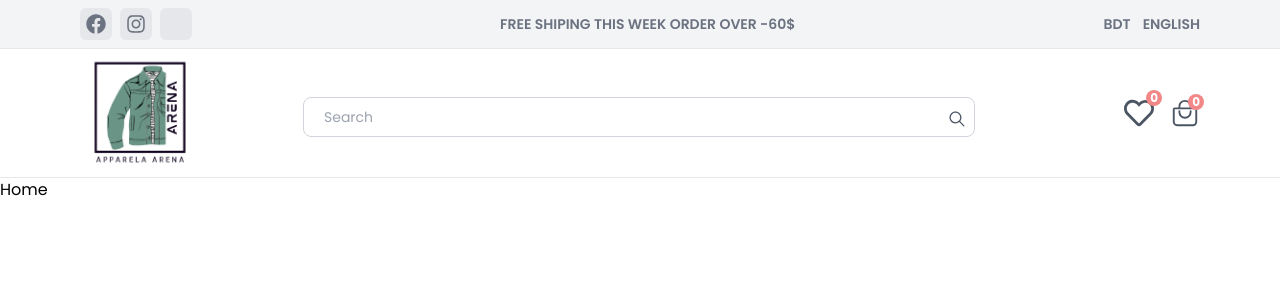
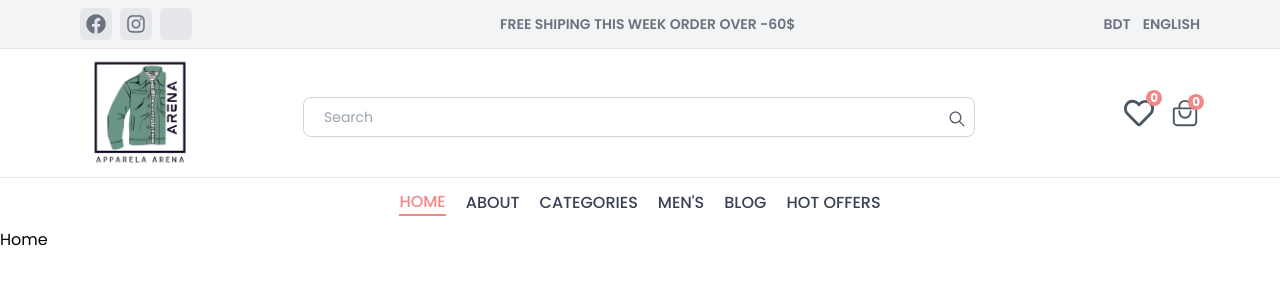
Before and after one commit to mdmitulhossen/arena-client, a React (Vite) app: page / in a window 1280 px wide. Shown: the top 300 px of the page. Built offline with nearby package versions, Linux system fonts and the light colour scheme; some icons are missing.

Commit message:
navbar bottom done

```diff
--- a/src/components/header/Navbar.jsx
+++ b/src/components/header/Navbar.jsx
@@ -1,3 +1,4 @@
+import NavbarBottom from "./NavbarBottom";
 import NavbarMiddle from "./NavbarMiddle";
 import NavbarTop from "./NavbarTop";
 
@@ -6,6 +7,7 @@ const Navbar = () => {
         <div className="">
             <NavbarTop/>
             <NavbarMiddle/>
+            <NavbarBottom/>
         </div>
     );
 };
--- /dev/null
+++ b/src/components/header/NavbarBottom.jsx
@@ -0,0 +1,74 @@
+import { NavLink } from "react-router-dom";
+import { IoIosSearch } from "react-icons/io";
+import logo from '../../assets/logo/logo.png';
+
+const menu = [
+    { name: "HOME", link: "/" },
+    { name: "ABOUT", link: "/about" },
+    { name: "CATEGORIES", link: "/categories" },
+    { name: "MEN'S", link: "/mens" },
+    { name: "BLOG", link: "/blog" },
+    { name: "HOT OFFERS", link: "/gotOffers" },
+]
+
+const NavbarBottom = () => {
+    return (
+        <div className="containerArena py-3">
+            <div className=" md:flex justify-center items-center gap-5 hidden ">
+                {
+                    menu.map((item, index) => {
+                        return <NavLink key={index} to={item.link}
+                            className={({ isActive, isPending }) =>
+                                isPending ? "pending" : isActive ? "text-[#F18787] font-medium border-b-2 border-[#F18787] md:text-sm lg:text-base" : "text-gray-700 font-medium hover:text-[#F18787] hover:border-b-2 hover:border-[#F18787] duration-200 md:text-sm lg:text-base"
+                            }
+                        >{item.name}</NavLink>
+                    })
+                }
+            </div>
+
+
+            <div className="flex justify-between gap-5 items-center md:hidden">
+                {/* serch */}
+                <div className="pt-2 relative text-gray-600 w-4/5">
+                    <input className="border border-gray-300 bg-white h-10 px-5 pr-16 rounded-lg text-sm focus:outline-none w-full"
+                        type="search" name="search" placeholder="Search" />
+                    <button type="submit" className="absolute right-0 top-0 mt-5 mr-2 text-gray-600">
+                        <IoIosSearch size={20} />
+                    </button>
+                </div>
+                {/* mobile menu */}
+                <div>
+                    <input type="checkbox" id="drawer-toggle" className="relative sr-only peer" />
+                    <label htmlFor="drawer-toggle" className="inline-block p-2 transition-all duration-500 bg-gray-400 rounded-lg peer-checked:rotate-180 peer-checked:left-64 mt-2">
+                        <div className="w-5 h-1 mb-3 -rotate-45 bg-white rounded-lg"></div>
+                        <div className="w-5 h-1 rotate-45 bg-white rounded-lg"></div>
+
+                    </label>
+
+                    {/* drawer */}
+                    <div className="fixed top-0 left-0 z-20 w-64 h-full transition-all duration-500 transform -translate-x-full bg-white shadow-lg peer-checked:translate-x-0">
+                        <div className="px-6 py-4">
+                            <div className="flex justify-center">
+                                <img className="w-[120px]" src={logo} alt="logo" />
+                            </div>
+                            <div className="flex flex-col gap-5 mt-10">
+                            {
+                                menu.map((item, index) => {
+                                    return <NavLink key={index} to={item.link}
+                                        className={({ isActive, isPending }) =>
+                                            isPending ? "pending" : isActive ? "text-[#F18787] font-medium border-b-2 border-[#F18787] md:text-sm lg:text-base" : "text-gray-700 font-medium hover:text-[#F18787] hover:border-b-2 hover:border-[#F18787] duration-200 md:text-sm lg:text-base"
+                                        }
+                                    >{item.name}</NavLink>
+                                })
+                            }
+                            </div>
+                        </div>
+                    </div>
+                </div>
+
+            </div>
+        </div>
+    );
+};
+
+export default NavbarBottom;
--- a/src/route/Route.jsx
+++ b/src/route/Route.jsx
@@ -12,6 +12,10 @@ const Route = createBrowserRouter([
                 path: "/",
                 element: <Home/>
             },
+            {
+                path: "/about",
+                element: <div>About</div>
+            },
         ],
     }
 ]);
```
